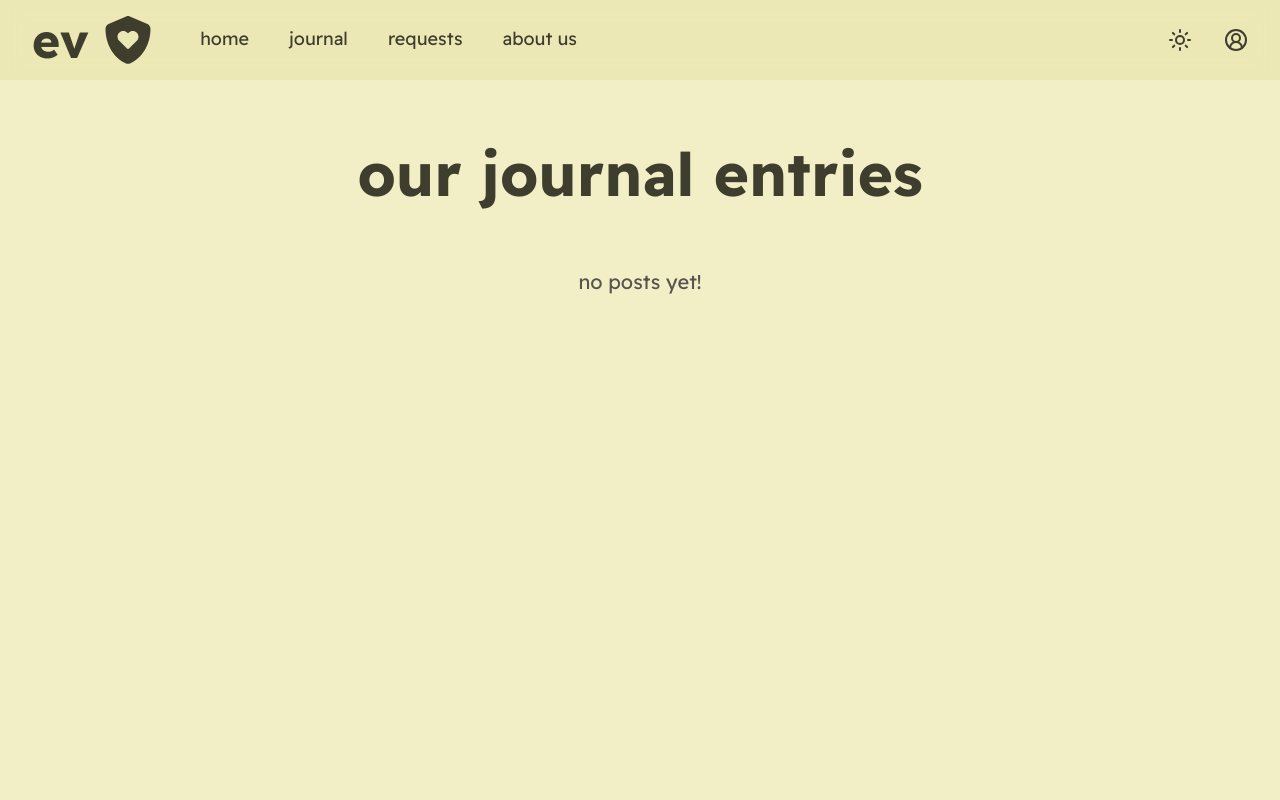
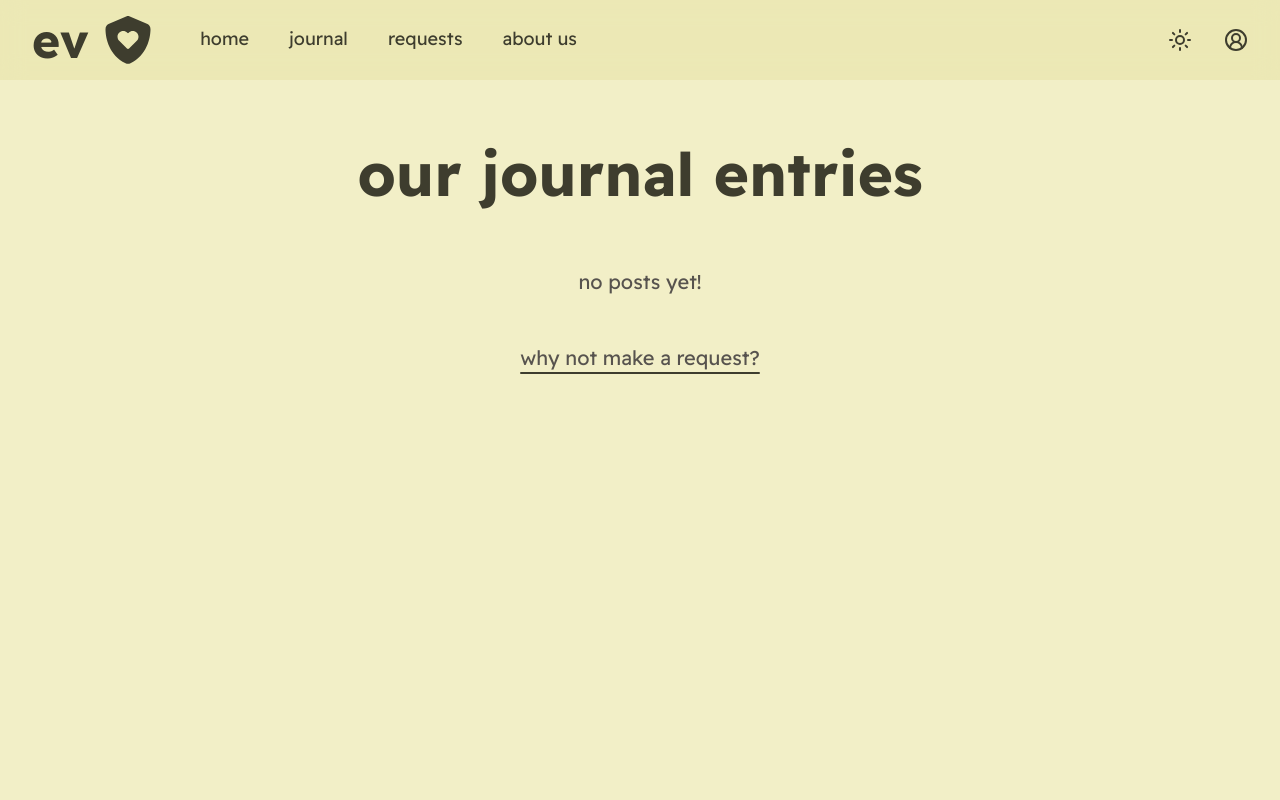
Before and after one commit to vkayy/evs-journal, a Next.js app: page /journal in a window 1280 px wide. Shown: the top 800 px of the page. Built offline with nearby package versions, Linux system fonts and the light colour scheme; no server answers.

Commit message:
style: format journals page

```diff
--- a/app/globals.css
+++ b/app/globals.css
@@ -428,7 +428,7 @@ bg-stone-800: hsl(5 13% 16%) */
 }
 
 .entry-article {
-  @apply max-w-full flex flex-col justify-center items-center;
+  @apply max-w-full flex flex-col justify-center items-center gap-12;
 }
 
 .request-container {
--- a/app/journal/page.tsx
+++ b/app/journal/page.tsx
@@ -1,4 +1,5 @@
 import MainSection from "@/components/MainSection";
+import Link from "next/link";
 
 export default function Page() {
   return (
@@ -8,6 +9,11 @@ export default function Page() {
           <>
             <article className="entry-article">
               <p className="text text_paragraph">no posts yet!</p>
+              <p className="text text_paragraph inline">
+                <Link href="/requests" className="link">
+                  why not make a request?
+                </Link>
+              </p>
             </article>
           </>
         </MainSection>
```
